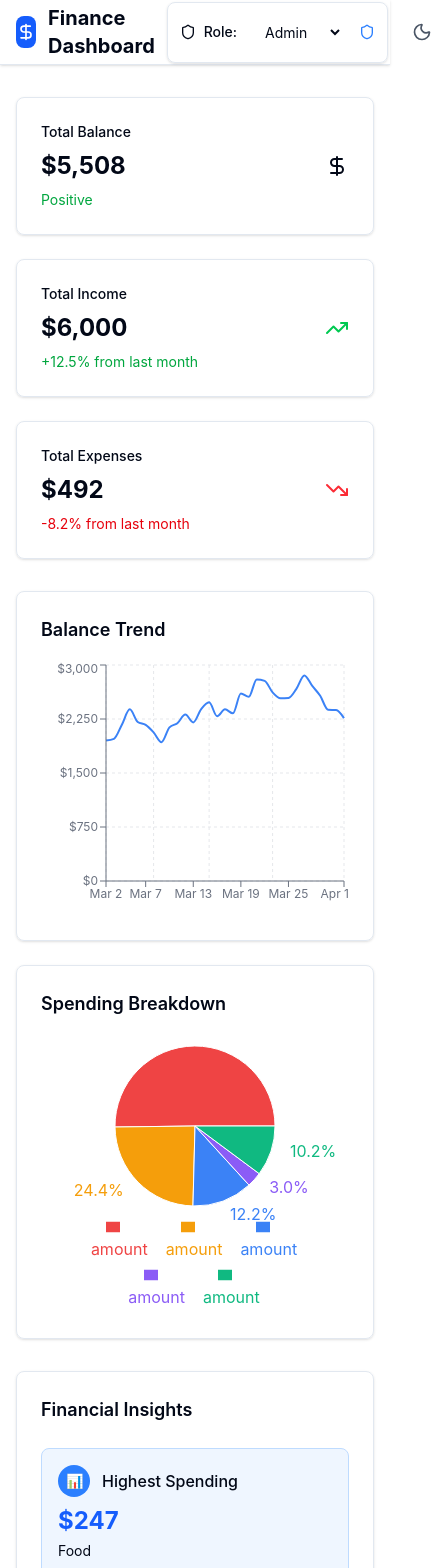
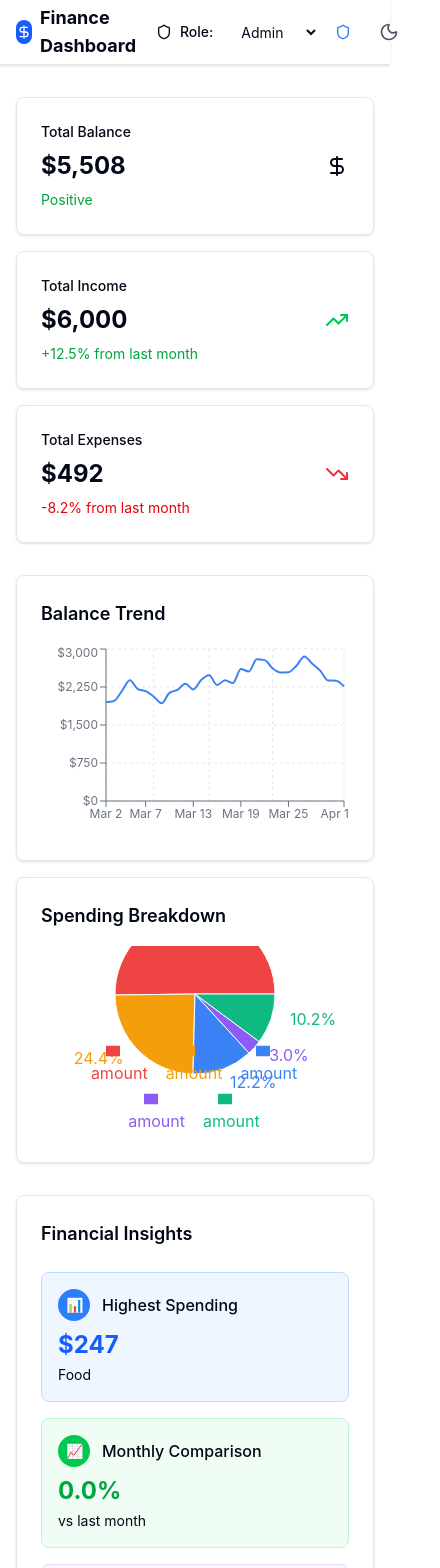
Before and after one commit to suvanshenoy/finance-dashboard-ui, a React (Vite) app: page / in a window 390 px wide. Shown: the top 1568 px of the page, 440 px wide, since content can reach past the window. Built offline with nearby package versions, Linux system fonts and the light colour scheme.

Commit message:
fix: make the page responsive and also remove border around RoleToggle component

```diff
--- a/src/components/layouts/header.tsx
+++ b/src/components/layouts/header.tsx
@@ -9,16 +9,16 @@ export function Header() {
 		<header className="bg-card border-b border-border shadow-sm">
 			<div className="max-w-7xl mx-auto px-4 sm:px-6 lg:px-8">
 				<div className="flex items-center justify-between h-16">
-					<div className="flex items-center gap-3">
-						<div className="w-8 h-8 bg-blue-600 rounded-lg flex items-center justify-center">
-							<LucideReact.DollarSign className="w-5 h-5 text-white" />
+					<div className="flex items-center gap-2 sm:gap-3">
+						<div className="w-6 h-6 sm:w-8 sm:h-8 bg-blue-600 rounded-lg flex items-center justify-center">
+							<LucideReact.DollarSign className="w-4 h-4 sm:w-5 sm:h-5 text-white" />
 						</div>
-						<h1 className="text-xl font-bold text-foreground">
+						<h1 className="text-lg sm:text-xl font-bold text-foreground">
 							Finance Dashboard
 						</h1>
 					</div>
 
-					<div className="flex items-center gap-4">
+					<div className="flex items-center gap-2 sm:gap-4">
 						<Ui.RoleToggle />
 						<button
 							type="button"
--- a/src/components/sections/charts-section.tsx
+++ b/src/components/sections/charts-section.tsx
@@ -2,7 +2,7 @@ import * as Ui from "../ui";
 
 export function ChartsSection() {
 	return (
-		<div className="grid grid-cols-1 lg:grid-cols-2 gap-6 mb-8">
+		<div className="grid grid-cols-1 md:grid-cols-2 gap-4 md:gap-6 mb-8">
 			<Ui.BalanceTrendChart />
 			<Ui.SpendingChart />
 		</div>
--- a/src/components/sections/summary-cards.tsx
+++ b/src/components/sections/summary-cards.tsx
@@ -19,7 +19,7 @@ export function SummaryCards() {
 	const totalExpenses = getTotalExpenses();
 
 	return (
-		<div className="grid grid-cols-1 md:grid-cols-3 gap-6 mb-8">
+		<div className="grid grid-cols-1 sm:grid-cols-2 lg:grid-cols-3 gap-4 sm:gap-6 mb-8">
 			<Ui.SummaryCard
 				title="Total Balance"
 				value={formatCurrency(totalBalance)}
--- a/src/components/ui/balance-trend-chart.tsx
+++ b/src/components/ui/balance-trend-chart.tsx
@@ -22,7 +22,7 @@ export function BalanceTrendChart() {
 			<h3 className="text-lg font-semibold text-foreground mb-4">
 				Balance Trend
 			</h3>
-			<div className="h-64">
+			<div className="h-48 sm:h-56 md:h-64">
 				<Recharts.ResponsiveContainer width="100%" height="100%">
 					<Recharts.LineChart data={balanceTrend}>
 						<Recharts.CartesianGrid strokeDasharray="3 3" stroke="#e5e7eb" />
--- a/src/components/ui/insights.tsx
+++ b/src/components/ui/insights.tsx
@@ -85,7 +85,7 @@ export function Insights() {
 				Financial Insights
 			</h3>
 
-			<div className="grid grid-cols-1 md:grid-cols-2 lg:grid-cols-3 gap-6">
+			<div className="grid grid-cols-1 sm:grid-cols-2 lg:grid-cols-3 gap-4 sm:gap-6">
 				<div className="p-4 bg-blue-50 dark:bg-blue-900/20 rounded-lg border border-blue-200 dark:border-blue-800">
 					<div className="flex items-center gap-3 mb-2">
 						<div className="w-8 h-8 bg-blue-500 rounded-full flex items-center justify-center text-white text-sm font-bold">
--- a/src/components/ui/role-toggle.tsx
+++ b/src/components/ui/role-toggle.tsx
@@ -6,7 +6,7 @@ export function RoleToggle() {
 	const { currentRole, setRole } = Store.useFinanceStore();
 
 	return (
-		<div className="flex items-center gap-2 bg-card rounded-lg shadow-sm border border-border p-3">
+		<div className="flex items-center gap-2 bg-card rounded-lg p-3" style={{ border: 'none' }}>
 			<LucideReact.Shield className="w-4 h-4 text-muted-foreground" />
 			<span className="text-sm font-medium text-foreground">
 				Role:
@@ -14,8 +14,8 @@ export function RoleToggle() {
 			<select
 				value={currentRole}
 				onChange={(e) => setRole(e.target.value as UserRole)}
-				className="text-sm px-4 py-2 border border-none focus:outline-none  rounded-lg focus:ring-2 focus:ring-blue-500 focus:border-transparent text-foreground"
-				style={{ backgroundColor: 'hsl(var(--popover))' }}
+				className="text-sm px-4 py-2 focus:outline-none rounded-lg focus:ring-2 focus:ring-blue-500 text-foreground"
+				style={{ backgroundColor: 'hsl(var(--popover))', border: 'none' }}
 			>
 				<option value="viewer">Viewer</option>
 				<option value="admin">Admin</option>
--- a/src/components/ui/spending-chart.tsx
+++ b/src/components/ui/spending-chart.tsx
@@ -83,7 +83,7 @@ export function SpendingChart() {
 			<h3 className="text-lg font-semibold text-foreground mb-4">
 				Spending Breakdown
 			</h3>
-			<div className="h-70">
+			<div className="h-48 sm:h-56 md:h-70">
 				<Recharts.ResponsiveContainer width="100%" height="100%">
 					<Recharts.PieChart>
 						<Recharts.Pie
--- a/src/components/ui/transaction-list.tsx
+++ b/src/components/ui/transaction-list.tsx
@@ -119,7 +119,7 @@ export function TransactionList() {
 						No transactions found
 					</div>
 				) : (
-					<table className="w-full">
+					<table className="w-full min-w-[600px]">
 						<thead className="bg-muted">
 							<tr>
 								<th className="px-6 py-3 text-left">
```
